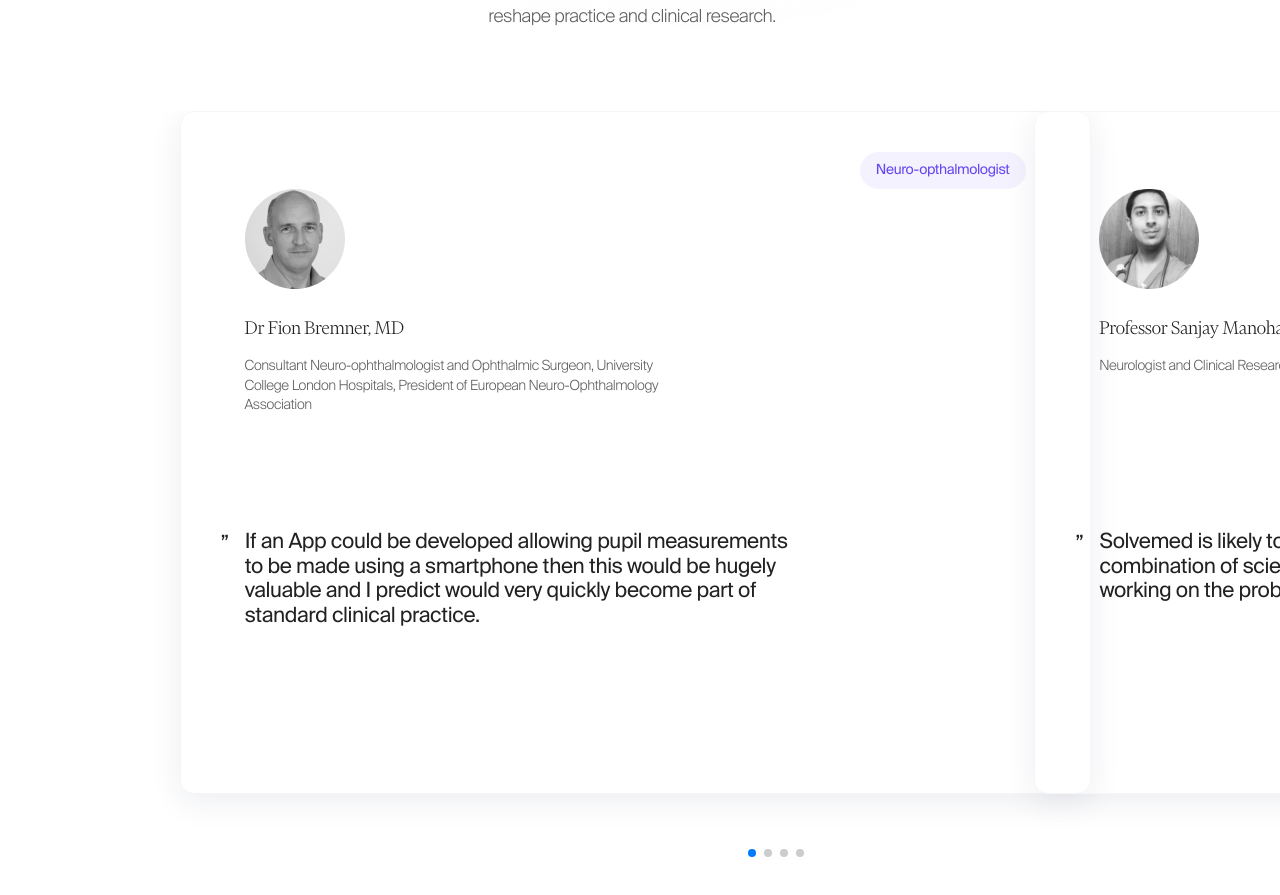
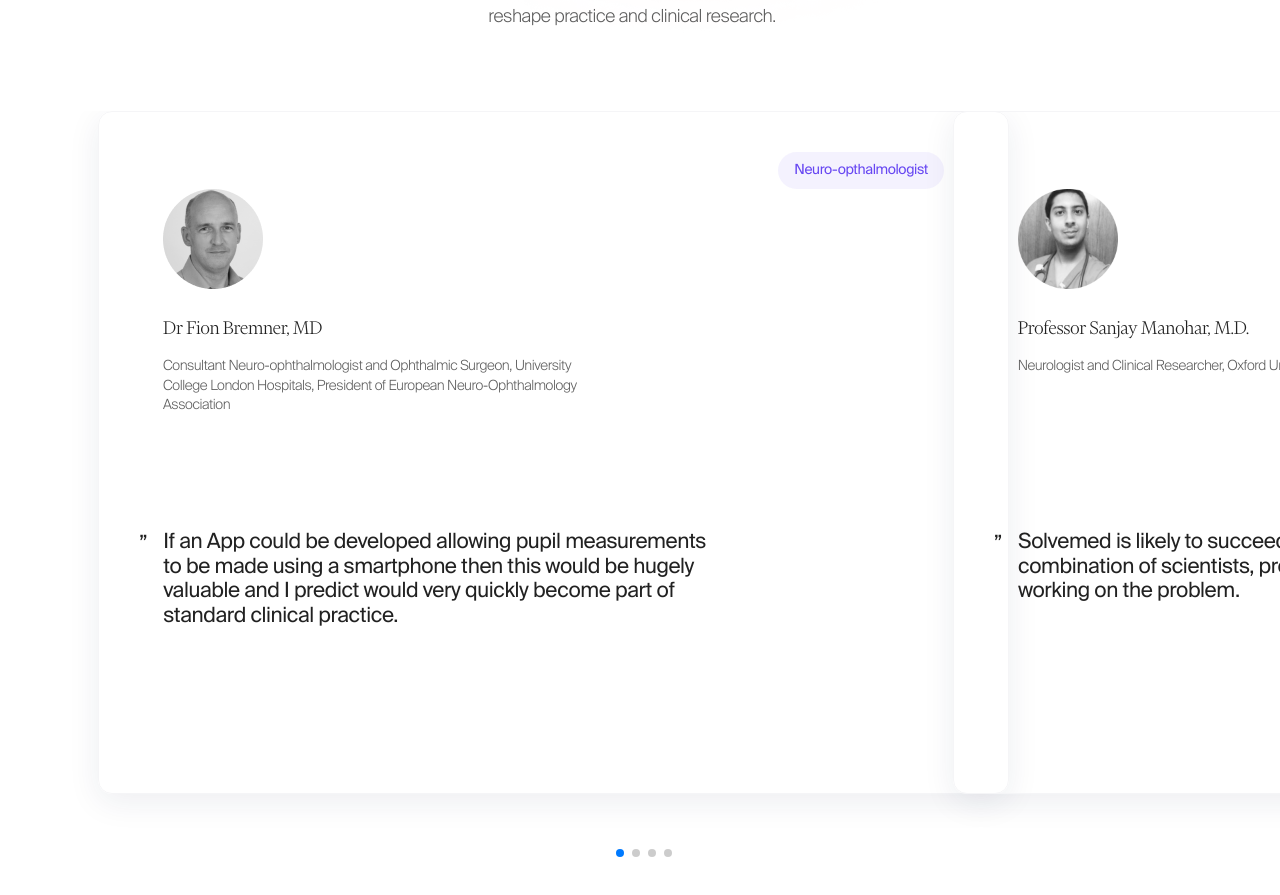
Before and after one commit to EniuK/solvemedTest, a Next.js app: page / in a window 1280 px wide. Shown: the part 6630-7525 px from the top of the page. Built offline with nearby package versions, Linux system fonts and the light colour scheme.

Commit message:
fix: paddings on TeamCarousel and AppCards

```diff
--- a/src/components/HomeCarousels/AppCards.tsx
+++ b/src/components/HomeCarousels/AppCards.tsx
@@ -67,7 +67,6 @@ const AppCards = () => {
       justifyContent={"center"}
       alignItems={"center"}
       mt={"40px"}
-      pl={!istabletView ? "131.53px" : ""}
     >
       <Swiper
         slidesPerView={istabletView ? 1.3 : isMobileView ? 2 : 3.3}
@@ -77,6 +76,8 @@ const AppCards = () => {
         }}
         modules={[Pagination]}
         className="mySwiper"
+        slidesOffsetBefore={!isMobileView ? 70 : 0}
+        slidesOffsetAfter={!isMobileView ? 70 : 0}
       >
         {appData.map((e, idx) => {
           return (
--- a/src/components/HomeCarousels/TeamCarousel.tsx
+++ b/src/components/HomeCarousels/TeamCarousel.tsx
@@ -148,7 +148,7 @@ const TeamCarousel = () => {
           </Swiper>
         </Box>
       ) : (
-        <Box width={"100%"} mt={10} ml={"131.53px"}>
+        <Box width={"100%"} mt={10}>
           <Swiper
             slidesPerView={desktop ? 1.5 : 1}
             spaceBetween={10}
@@ -157,6 +157,8 @@ const TeamCarousel = () => {
             }}
             modules={[Pagination]}
             className="mySwiper"
+            slidesOffsetBefore={50}
+            slidesOffsetAfter={50}
           >
             {teamData.map((e, idx) => {
               return (
```
